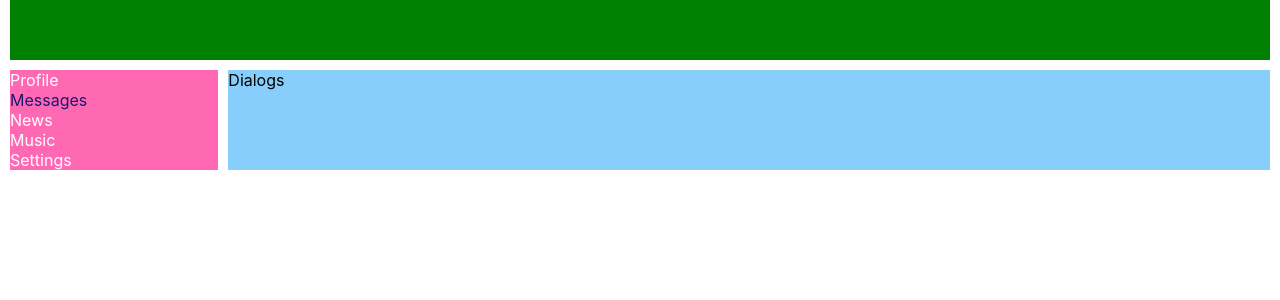
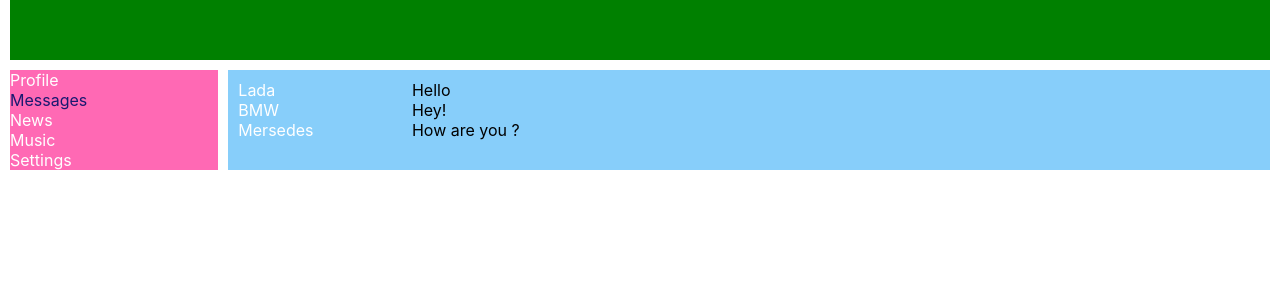
Before and after one commit to F1sto/React-lesson, a React (Create React App) app: page /dialogs in a window 1280 px wide. Shown: the top 300 px of the page. Built offline with nearby package versions, Linux system fonts and the light colour scheme.

Commit message:
dialogs (started), arrays

```diff
--- a/src/components-style/Dialogs.module.css
+++ b/src/components-style/Dialogs.module.css
@@ -0,0 +1,28 @@
+a {
+    text-decoration: none;
+}
+
+.dialogs {
+    display: grid;
+    grid-template-columns: 2fr 10fr;
+}
+
+.dialogItems {
+    padding: 10px;
+}
+
+.dialogItems .active {
+    color: orange;
+}
+
+.dialog a{
+    color: #fff;
+}
+
+.messages {
+    padding: 10px;
+}
+
+.message {
+
+}
--- a/src/components/Dialogs.js
+++ b/src/components/Dialogs.js
@@ -1,9 +1,51 @@
 import React from 'react';
 import classes from '../components-style/Dialogs.module.css';
+import { NavLink } from 'react-router-dom';
+
+
+const DialogItem = (props) => {
+    let path = '/dialogs/' + props.id;
+
+    return (
+        <div className={classes.dialog}>
+            <NavLink to={path}>{props.name}</NavLink>
+        </div>
+    );
+}
+
+const Message = (props) => {
+    return (
+        <div className={classes.message}>
+            {props.message}
+        </div>
+    );
+}
 
 const Dialogs = () => {
-    return (<div>
-        Dialogs
+    let dialogsData = [
+        {id: 1, name: 'Lada'},
+        {id: 2, name: 'BMW'},
+        {id: 3, name: 'Mersedes'},
+    ]
+
+    let messagesData = [
+        {id: 1, message: 'Hello'},
+        {id: 2, message: 'Hey!'},
+        {id: 3, message: 'How are you ?'},
+    ]
+
+    return (
+    <div className={classes.dialogs}>
+        <div className={classes.dialogItems}>
+            <DialogItem name={dialogsData[0].name} id={dialogsData[0].id} />
+            <DialogItem name={dialogsData[1].name} id={dialogsData[1].id} />
+            <DialogItem name={dialogsData[2].name} id={dialogsData[2].id} />
+        </div>
+        <div className={classes.messages}>
+           <Message message={messagesData[0].message} />
+           <Message message={messagesData[1].message} />
+           <Message message={messagesData[2].message} />
+        </div>
     </div>)
 }
 
--- a/src/components/MyPosts.js
+++ b/src/components/MyPosts.js
@@ -3,6 +3,12 @@ import classes from '../components-style/MyPosts.module.css';
 import Post from './Post';
 
 const MyPosts = () => {
+    let postsData = [
+        {id: 1, message: 'Hello', likesCount: '23'},
+        {id: 2, message: 'Welcome here ^^', likesCount: '1'},
+
+    ]
+
     return (<div>
         <div>
             Posts
@@ -11,8 +17,8 @@ const MyPosts = () => {
                 <button>Add post</button>
             </div>
             <div className={classes.psots}>
-                <Post message='Hello!' likeCount='23' />
-                <Post message='Welcome here ^^' likeCount='1' />
+                <Post message={postsData[0].message} likesCount={postsData[0].likesCount} />
+                <Post message={postsData[1].message} likesCount={postsData[1].likesCount} />
             </div>
         </div>
     </div>);
--- a/src/components/Post.js
+++ b/src/components/Post.js
@@ -6,7 +6,7 @@ const Post = (props) => {
         <div className={classes.item}>
             <img src='https://static.independent.co.uk/s3fs-public/thumbnails/image/2020/06/18/10/avatar.jpg' />
             {props.message}
-            <p><span>Like </span> {props.likeCount}</p>
+            <p><span>Like </span> {props.likesCount}</p>
         </div>
     </div>);
 }
```
